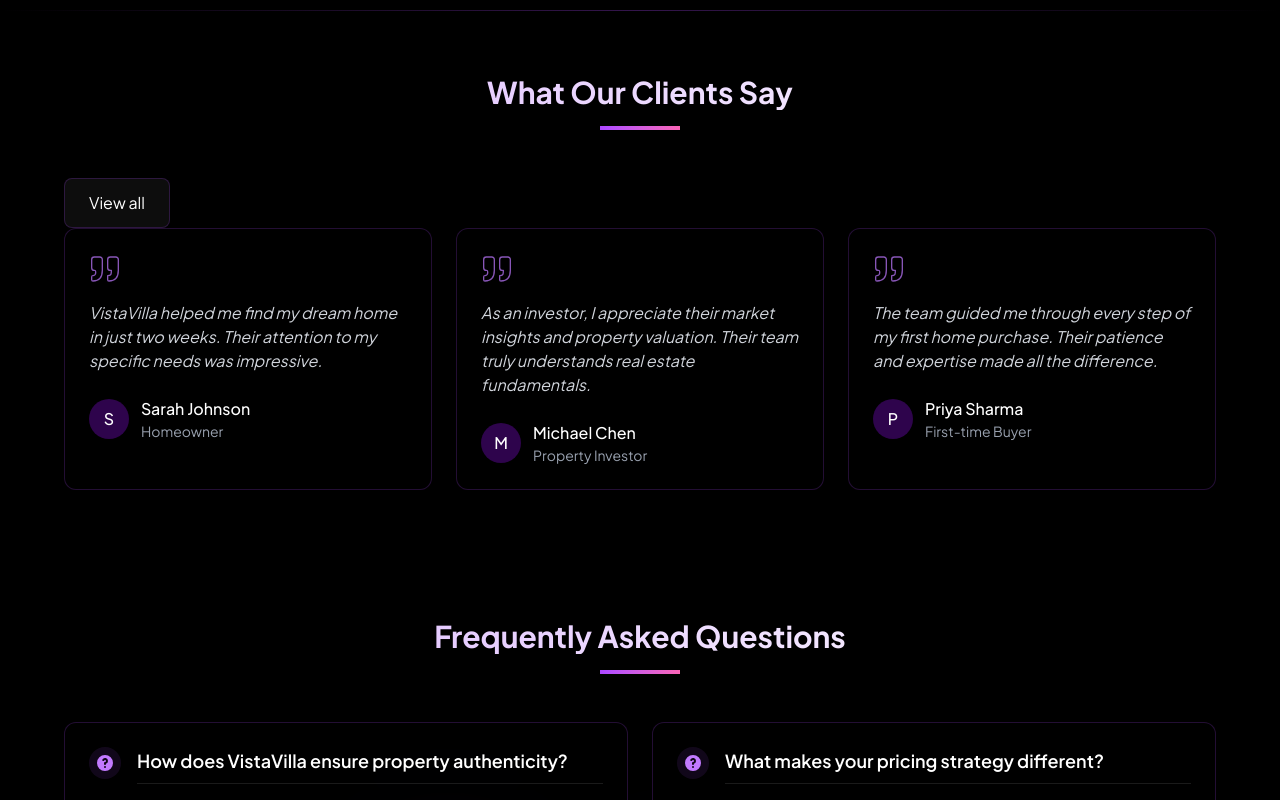
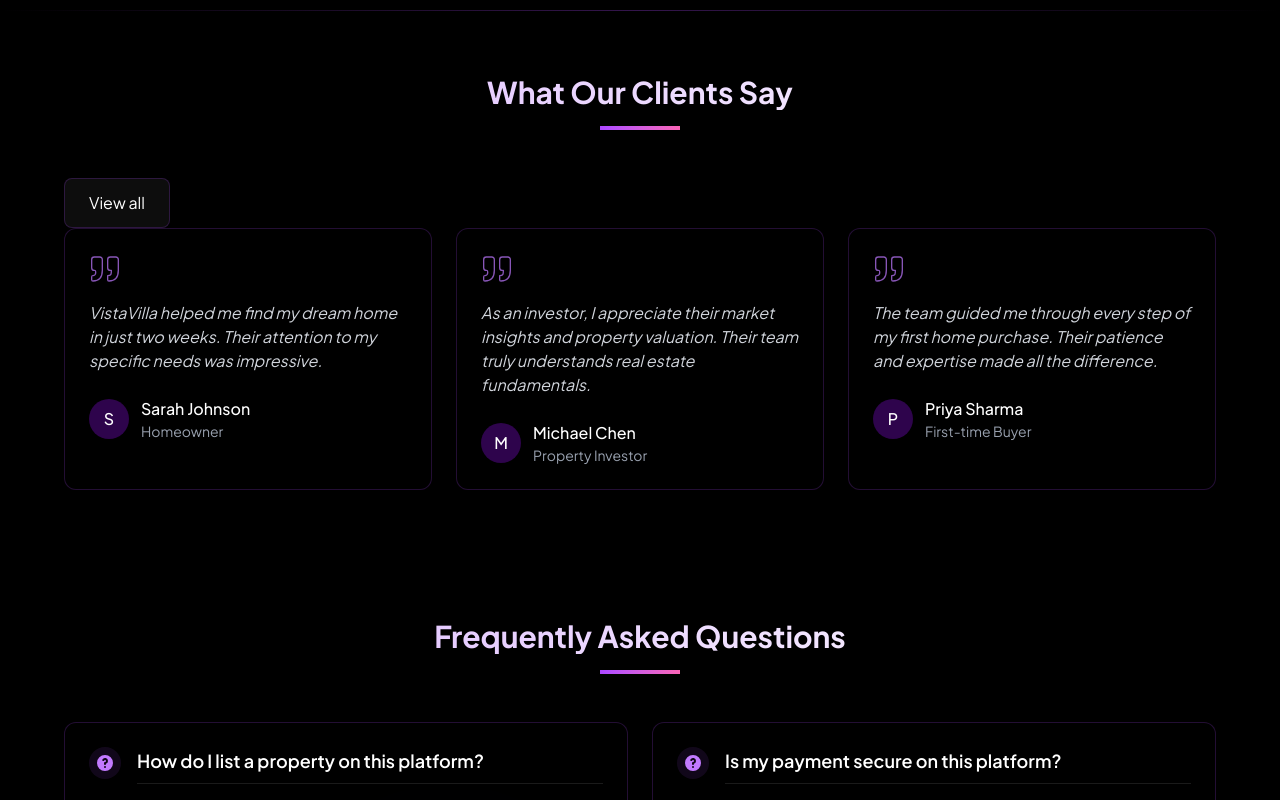
Before and after one commit to Aryanftw/vista-villa, a Next.js app: page / in a window 1280 px wide. Shown: the part 2000-2800 px from the top of the page. Built offline with nearby package versions, Linux system fonts and the light colour scheme.

Commit message:
cler auth added

```diff
--- a/app/components/FAQ.js
+++ b/app/components/FAQ.js
@@ -5,28 +5,28 @@
 export default function FAQSection() {
   const faqs = [
     {
-      question: "How does VistaVilla ensure property authenticity?",
-      answer: "Every listing undergoes rigorous verification including legal checks, physical inspections, and documentation review by our expert team."
+      question: "How do I list a property on this platform?",
+      answer: "To list a property, sign in to your account, navigate to the 'Add Property' section, fill in the details (price, location, images, etc.), and submit your listing. Once approved, it will be visible to potential buyers/renters."
     },
     {
-      question: "What makes your pricing strategy different?",
-      answer: "Our AI-powered valuation system considers 50+ market factors to provide fair, real-time pricing recommendations for both buyers and sellers."
+      question: " Is my payment secure on this platform?",
+      answer: "Yes! We use Razorpay for secure payment processing, ensuring end-to-end encryption and fraud protection for all transactions."
     },
     {
-      question: "How secure are my property documents?",
-      answer: "We use bank-grade encryption and blockchain technology to store all documents securely, with multi-factor authentication access."
+      question: "Can I schedule property visits before making a decision?",
+      answer: "Absolutely! You can request a property visit by clicking the 'Schedule a Visit' button on a listing. The owner/agent will confirm the date and time."
     },
     {
-      question: "Can I schedule virtual property tours?",
-      answer: "Yes, our platform offers 360° virtual tours with live agent guidance and AR furniture visualization for remote viewing."
+      question: " Do I need to create an account to browse listings?",
+      answer: "No, browsing is open to all users. However, to save properties, schedule visits, or make transactions, you’ll need to create a free account."
     },
     {
-      question: "What post-purchase support do you offer?",
-      answer: "Our concierge service assists with everything from interior design recommendations to utility setups and maintenance contracts."
+      question: "What types of properties can I find here?",
+      answer: "Our platform features residential homes, apartments, commercial properties, plots, and rental spaces across various locations."
     },
     {
-      question: "How do you handle legal verification?",
-      answer: "Our in-house legal team conducts complete title checks, approval verifications, and compliance audits for every transaction."
+      question: "How do I contact the property owner or agent?",
+      answer: "Each listing includes a 'Contact Owner/Agent' button. Once logged in, you can send messages directly or request a call back."
     }
   ];
 
--- a/app/components/Home.js
+++ b/app/components/Home.js
@@ -51,7 +51,7 @@
           <div className="bg-purple-600/80 w-8 h-8 rounded-md flex items-center justify-center mr-2 transition-all duration-300 group-hover:bg-purple-500 group-hover:shadow-md group-hover:shadow-purple-500/30">
             <div className="bg-black w-4 h-4 rounded-sm"></div>
           </div>
-          <span className=" text-xl font-bold bg-gradient-to-r from-purple-400 to-pink-500 bg-clip-text text-transparent transition-all duration-300 group-hover:from-pink-500 group-hover:to-purple-400">
+          <span className=" text-xl font-bold ">
             VistaVilla
           </span>
         </div>
--- a/app/layout.js
+++ b/app/layout.js
@@ -1,6 +1,7 @@
 import { Geist, Geist_Mono } from "next/font/google";
 import "./globals.css";
 import { Urbanist } from "next/font/google";
+import { ClerkProvider } from "@clerk/nextjs";
 
 const geistSans = Geist({
   variable: "--font-geist-sans",
@@ -19,12 +20,13 @@
 });
 
 export const metadata = {
-  title: "Create Next App",
-  description: "Generated by create next app",
+  title: "VistaVilla",
+  description: "Get your dream property",
 };
 
 export default function RootLayout({ children }) {
   return (
+    <ClerkProvider>
     <html lang="en">
       <body
         className={`${geistSans.variable} ${geistMono.variable} antialiased`}
@@ -32,5 +34,6 @@
         {children}
       </body>
     </html>
+    </ClerkProvider>
   );
 }
--- /dev/null
+++ b/app/sign-in/[[...sign-in]]/page.js
@@ -0,0 +1,5 @@
+import { SignIn } from "@clerk/nextjs";
+
+export default function Page() {
+  return <SignIn />;
+}
--- /dev/null
+++ b/app/sign-up/[[...sign-up]]/page.js
@@ -0,0 +1,5 @@
+import { SignUp } from "@clerk/nextjs";
+
+export default function Page() {
+  return <SignUp />;
+}
--- /dev/null
+++ b/middleware.js
@@ -0,0 +1,12 @@
+import { clerkMiddleware } from "@clerk/nextjs/server";
+
+export default clerkMiddleware();
+
+export const config = {
+  matcher: [
+    // Skip Next.js internals and all static files, unless found in search params
+    '/((?!_next|[^?]*\\.(?:html?|css|js(?!on)|jpe?g|webp|png|gif|svg|ttf|woff2?|ico|csv|docx?|xlsx?|zip|webmanifest)).*)',
+    // Always run for API routes
+    '/(api|trpc)(.*)',
+  ],
+};
--- a/package.json
+++ b/package.json
@@ -9,6 +9,7 @@
     "lint": "next lint"
   },
   "dependencies": {
+    "@clerk/nextjs": "^6.12.5",
     "@next/font": "^14.2.15",
     "framer-motion": "^12.5.0",
     "next": "15.2.2",
```
Also changed, not shown: 1 other file (tests, documents, lock files or other folders).
